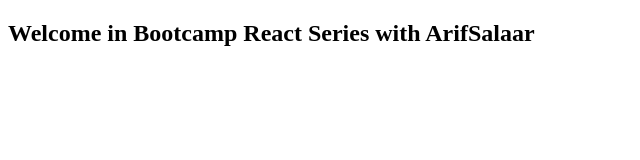
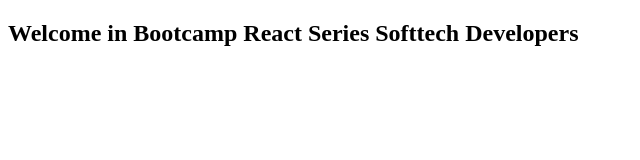
Before and after one commit to ArifSalaar/BootcampReactSeries, a plain HTML site: page index.html in a window 1280 px wide. Shown: the whole page, without its empty margins (0-640 px from the left). Drawn offline with Linux system fonts and the light colour scheme.

Commit message:
Update index.html

```diff
--- a/index.html
+++ b/index.html
@@ -9,7 +9,7 @@
 </head>
 
 <body>
-    <h2> Welcome in Bootcamp React Series with ArifSalaar</h2>
+    <h2> Welcome in Bootcamp React Series Softtech Developers</h2>
 </body>
 
 </html>
```
